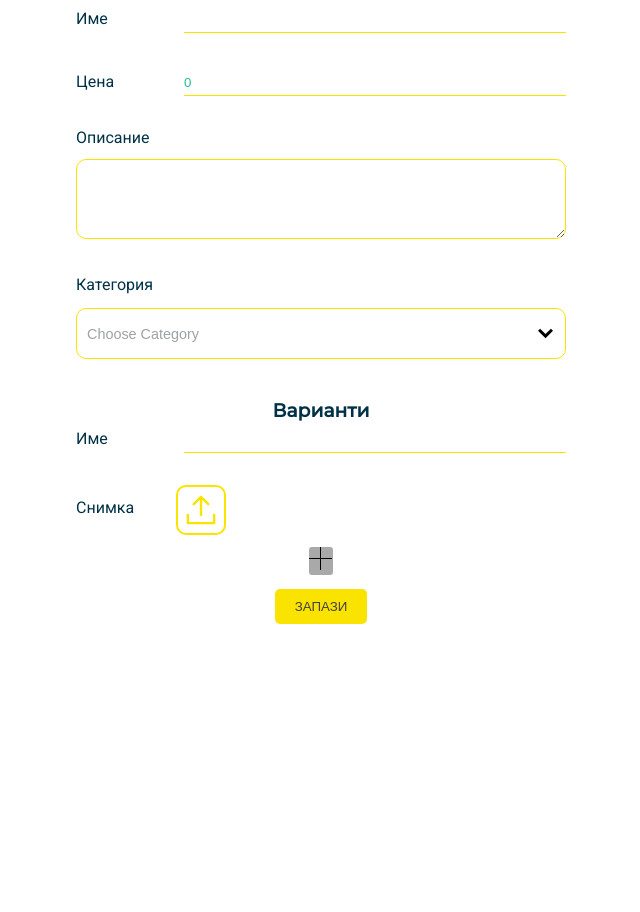
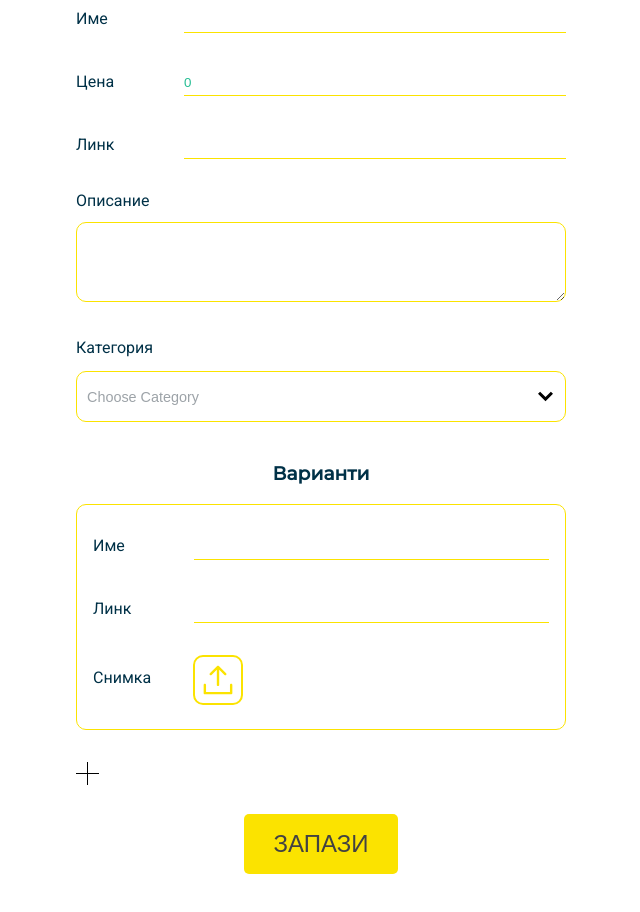
Before and after one commit to dkutelov/product-catelogue, a Next.js app: page /new-product in a window 1280 px wide. Shown: the part 380-1292 px from the top of the page, without its empty margins (319-959 px from the left). Before the commit the page ends 1014 px from the top, so only its background shows below. Built offline with nearby package versions, Linux system fonts and the light colour scheme.

Commit message:
field link, reset variants

```diff
--- a/components/add-new-product/add-new-product.component.jsx
+++ b/components/add-new-product/add-new-product.component.jsx
@@ -11,30 +11,34 @@ import ProductVariantsList from '../product-variants/product-variants-list.compo
 import { categories } from '../../data/categories';
 
 function AddNewProduct() {
-  let variantsCount = 0;
-
   const [formData, setFormData] = useState({
     name: '',
     price: 0,
     description: '',
+    link: '',
     imageUrl: '',
     category: '',
     productVariants: [],
   });
 
+  const [resetVariants, setResetVariants] = useState(false);
+
   const createProduct = (e) => {
     e.preventDefault();
 
-    variantsCount = 0;
+    productService.add(formData).then(() => {
+      setResetVariants(true);
       setFormData({
         name: '',
         price: 0,
         description: '',
+        link: '',
         imageUrl: '',
         category: '',
         productVariants: [],
       });
-    productService.add(formData);
+      setResetVariants(false);
+    });
   };
 
   const handleInputChange = (e) => {
@@ -82,13 +86,20 @@ function AddNewProduct() {
           handleInputChange={handleInputChange}
           type='number'
         />
+        <InputField
+          label='Линк'
+          name='link'
+          value={formData.link}
+          handleInputChange={handleInputChange}
+          type='text'
+          required={false}
+        />
         <TextareaField
           label='Описание'
           name='description'
           value={formData.description}
           handleInputChange={handleInputChange}
         />
-
         <SelectField
           label='Категория'
           name='category'
@@ -96,9 +107,10 @@ function AddNewProduct() {
           handleInputChange={handleInputChange}
           options={categories}
         />
-
-        <ProductVariantsList handleChange={handleVariantChange} />
-
+        <ProductVariantsList
+          handleChange={handleVariantChange}
+          resetVariants={resetVariants}
+        />
         <button type='submit' className={styles.button}>
           Запази
         </button>
--- a/components/add-new-product/add-new-product.module.css
+++ b/components/add-new-product/add-new-product.module.css
@@ -73,13 +73,14 @@ input[type='radio']:checked + .radioSquare::before {
 .button {
   color: #424242;
   background-color: #fbe300;
-  padding: 10px 20px;
+  padding: 16px 30px;
   border-radius: 5px;
   text-transform: uppercase;
   cursor: pointer;
   transition: all 0.3s;
   border: none;
   margin-top: 1em;
+  font-size: 1.5em;
 }
 
 .button:hover {
--- a/components/photo-upload/photo-upload.module.css
+++ b/components/photo-upload/photo-upload.module.css
@@ -28,8 +28,8 @@
 }
 
 .buttonWrapper {
-  width: 20px;
-  height: 20px;
+  width: 15px;
+  height: 15px;
   align-self: center;
   justify-self: end;
 }
--- a/components/product-variants/product-variant.component.jsx
+++ b/components/product-variants/product-variant.component.jsx
@@ -1,35 +1,58 @@
-import { useState } from 'react';
+import { useState, useEffect } from 'react';
 
 import TextareaField from '../form-components/input-field/input-field.component';
 import PhotoUpload from '../photo-upload/photo-upload.component';
+import styles from './product-variant.module.css';
 
-function ProductVariant({ id, handleChange }) {
+function ProductVariant({ id, handleChange, shouldReset }) {
   const [name, setName] = useState('');
   const [imageUrl, setImageUrl] = useState('');
+  const [variantLink, setVariantLink] = useState('');
+
+  const [formData, setFormData] = useState({
+    id,
+    name: '',
+    link: '',
+    imageUrl: '',
+  });
+
+  useEffect(() => {
+    if (shouldReset) {
+      setFormData({
+        name: '',
+        link: '',
+        imageUrl: '',
+      });
+    }
+  }, [shouldReset]);
 
   const handleNameChange = (e) => {
-    setName(e.target.value);
-    handleChange(id, {
-      id,
-      name,
-      imageUrl,
-    });
+    setFormData((prevData) => ({
+      ...prevData,
+      [e.target.name]: e.target.value,
+    }));
+
+    handleChange(id, formData);
   };
 
   const handleImageChange = (imageUrl) => {
     setImageUrl(imageUrl);
-    handleChange(id, {
-      id,
-      name,
-      imageUrl,
-    });
+    handleChange(id, formData);
   };
 
   return (
-    <div>
+    <div className={styles.variantWrapper}>
       <TextareaField
         label='Име'
-        value={name}
+        name='name'
+        value={formData.name}
+        handleInputChange={handleNameChange}
+        required={false}
+      />
+      <TextareaField
+        label='Линк'
+        name='link'
+        value={formData.link}
         handleInputChange={handleNameChange}
         required={false}
       />
--- a/components/product-variants/product-variant.module.css
+++ b/components/product-variants/product-variant.module.css
@@ -1,6 +1,20 @@
+.variantWrapper {
+  border: 1px solid #fbe300;
+  padding: 1.5rem 1em 0.75em;
+  border-radius: 10px;
+  margin-bottom: 1em;
+}
+
+.variantTitle {
+  margin-bottom: 1em;
+}
+
 .buttonWrapper {
-  display: inline-block;
-  border-radius: 3px;
-  background-color: darkgray;
+  text-align: left;
+}
+
+.addButton {
+  display: block;
+  margin-top: 2rem;
   cursor: pointer;
 }
--- a/components/product-variants/product-variants-list.component.jsx
+++ b/components/product-variants/product-variants-list.component.jsx
@@ -1,22 +1,35 @@
-import { useState } from 'react';
+import { useState, useEffect } from 'react';
 import ProductVariant from './product-variant.component';
 
 import styles from './product-variant.module.css';
 
-function ProductVariantsList({ handleChange }) {
+function ProductVariantsList({ handleChange, resetVariants }) {
   let [variantCount, setVariantCount] = useState(0);
+
+  useEffect(() => {
+    if (resetVariants) {
+      setVariantCount(0);
+    }
+  }, [resetVariants]);
 
   return (
     <div>
-      <h3>Варианти</h3>
+      <h3 className={styles.variantTitle}>Варианти</h3>
       {Array.from({ length: variantCount + 1 }, (x, i) => i).map((index) => (
-        <ProductVariant key={index} id={index} handleChange={handleChange} />
+        <ProductVariant
+          key={index}
+          id={index}
+          handleChange={handleChange}
+          shouldReset={resetVariants}
+        />
       ))}
-      <div
-        className={styles.buttonWrapper}
-        onClick={() => setVariantCount(variantCount + 1)}
-      >
-        <img src='/icons/plus-icon.svg' alt='add variant' />
+      <div className={styles.buttonWrapper}>
+        <span
+          className={styles.addButton}
+          onClick={() => setVariantCount(variantCount + 1)}
+        >
+          <img src='/icons/plus-icon.svg' alt='add variant' />
+        </span>
       </div>
     </div>
   );
```
Lines whose indentation alone changed are shown as unchanged.
